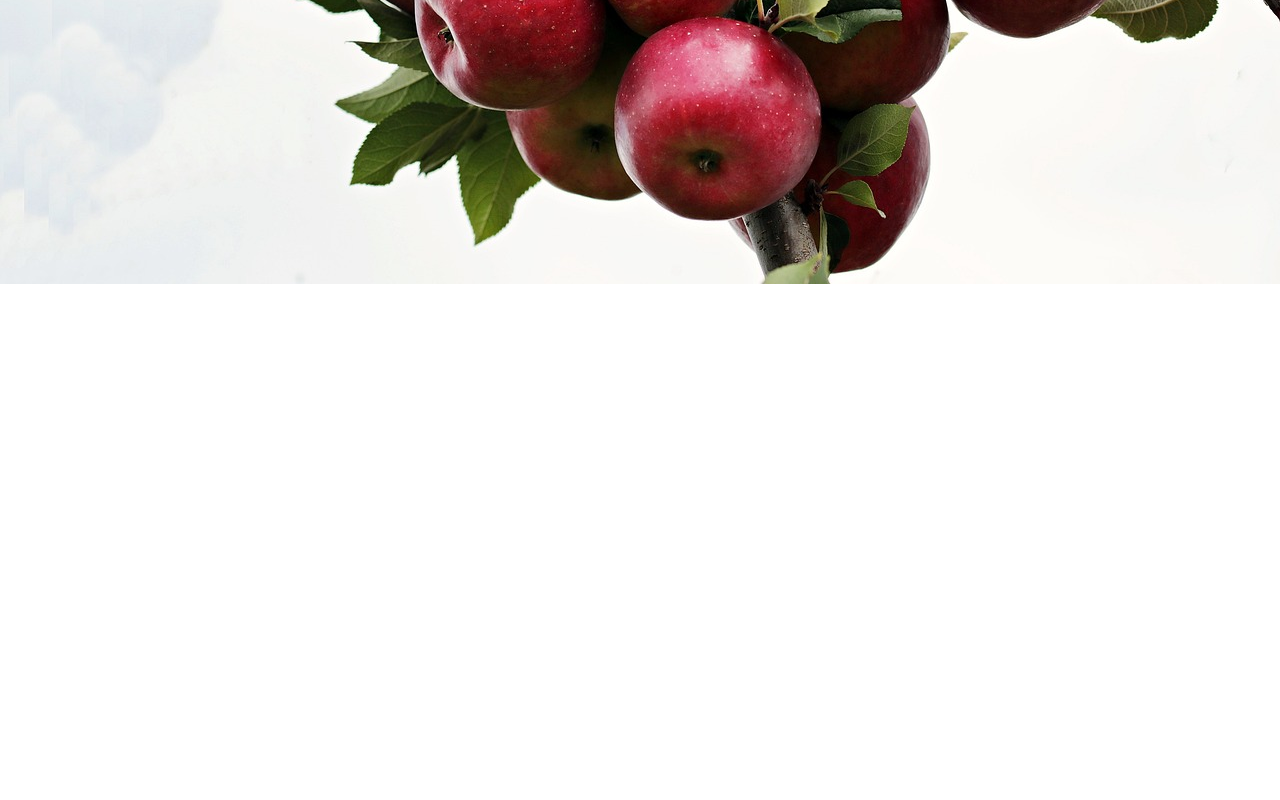
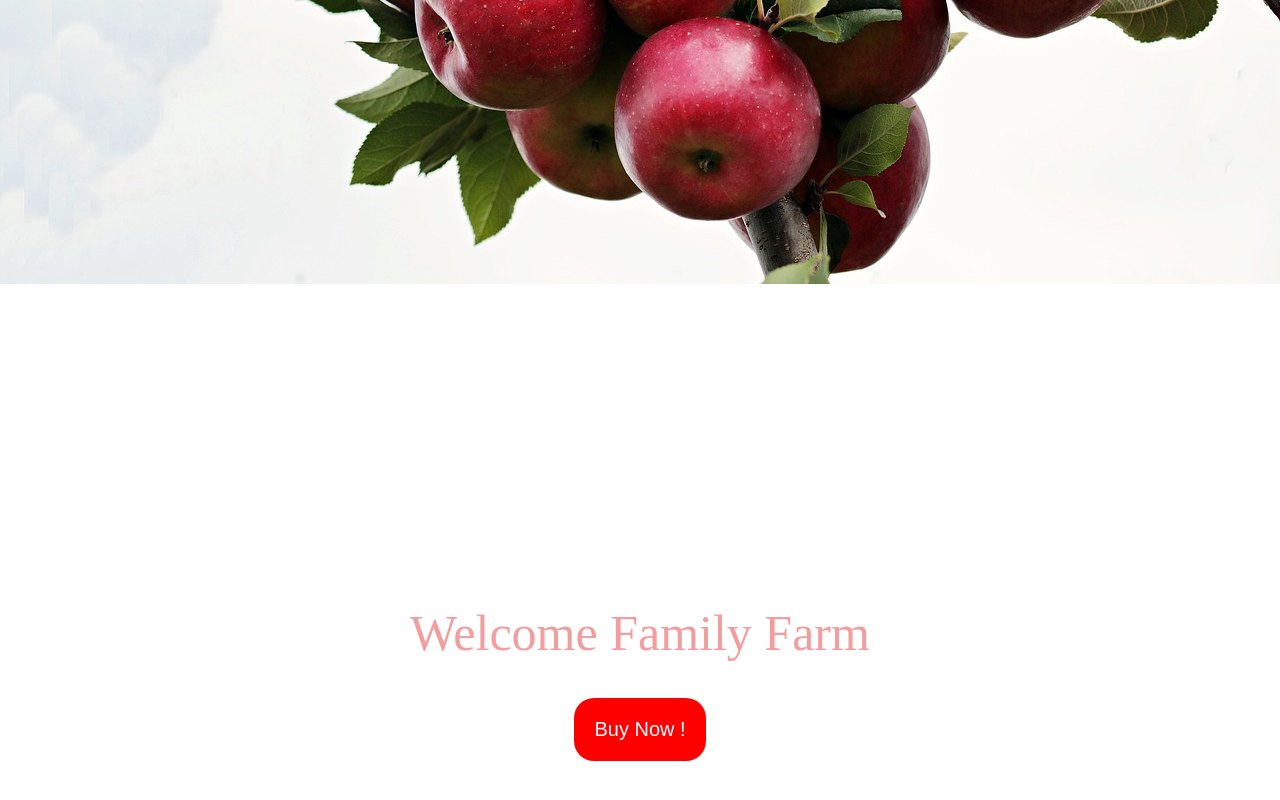
Before and after one commit to Farm-Apple/Apple_FE, a React (Vite) app: page / in a window 1280 px wide. Shown: the part 516-1316 px from the top of the page. Before the commit the page ends 800 px from the top, so only its background shows below. Built offline with nearby package versions, Linux system fonts and the light colour scheme.

Commit message:
🎨style: ProductType.tsx scroll event 작업 진행

```diff
--- a/package.json
+++ b/package.json
@@ -10,6 +10,7 @@
     "preview": "vite preview"
   },
   "dependencies": {
+    "gsap": "^3.12.2",
     "react": "^18.2.0",
     "react-dom": "^18.2.0",
     "react-router-dom": "^6.16.0",
--- a/src/page/Home/Home.tsx
+++ b/src/page/Home/Home.tsx
@@ -1,12 +1,15 @@
 import React from 'react';
 import PageLayout from '../../components/PageLayout.tsx';
 import Introduction from "./Introduction.tsx";
+import ProductType from "./ProductType.tsx";
 
 const HomePage: React.FC = () => {
+
   return (
     <>
         <PageLayout>
             <Introduction/>
+            <ProductType/>
         </PageLayout>
     </>
   );
--- a/src/page/Home/Introduction.tsx
+++ b/src/page/Home/Introduction.tsx
@@ -15,9 +15,8 @@ const slideIn = keyframes`
 
 const IntroductionContainer = styled.section`
   height:100vh;
-  background: url(${mainApple});
+  background: url(${mainApple}) no-repeat;
   background-size:cover;
-  background-repeat: no-repeat;
   display:flex;
   flex-direction:column;
   align-items:center;
@@ -25,8 +24,8 @@ const IntroductionContainer = styled.section`
 `
 
 const IntroductionTitle = styled.h2`
-  font-size: 4em;
-  color: #e14444;
+  font-size: 5em;
+  color: #f39e9e;
   text-align: center;
   animation: ${slideIn} 2s ease forwards;
 `
@@ -54,9 +53,9 @@ const Introduction: React.FC = () => {
         <>
             <IntroductionContainer>
                 <IntroductionTitle>
-                    우리 농장 사과는 진짜 맛있는데,<br/> 뭐라 설명할 방법이 없네요
+                    Welcome Family Farm
                 </IntroductionTitle>
-                <IntroductionButton>우리농장 사과 사러가기</IntroductionButton>
+                <IntroductionButton>Buy Now !</IntroductionButton>
             </IntroductionContainer>
         </>
     )
--- /dev/null
+++ b/src/page/Home/ProductType.tsx
@@ -0,0 +1,87 @@
+import React, {useEffect, useState} from "react";
+import styled, {keyframes} from "styled-components";
+
+const slideIn = keyframes`
+  from {
+    opacity: 0;
+    transform: translateX(150px); /* 초기 위치 설정 */
+  }
+  to {
+    opacity: 1;
+    transform: translateX(0); /* 최종 위치 설정 */
+  }
+`;
+
+const ProductTypeContainer = styled.section`
+  height:100vh;
+  display:flex;
+  flex-direction:column;
+  align-items:center;
+  justify-content:center;
+`
+
+const ProductTypeTitle = styled.h2`
+  font-size: 5em;
+  color: #f39e9e;
+  text-align: center;
+  animation: ${slideIn} 3s ease forwards;
+`
+
+const ProductTypeButton = styled.button`
+  padding:1em;
+  margin-top:2em;
+  background-color: red;
+  color:white;
+  border-radius:1em;
+  font-size:2em;
+  border:none;
+  cursor:pointer;
+  animation: ${slideIn} 3s ease forwards;
+  &:hover{
+    background-color:red;
+    color:black;
+  }
+`
+
+
+const ProductType: React.FC = () => {
+    const [isVisible, setIsVisible] = useState(false);
+
+    useEffect(() => {
+        const handleScroll = () => {
+            const section = document.getElementById('productTypeSection');
+            if(section){
+                const sectionPosition = section.getBoundingClientRect().top;
+                if(sectionPosition < window.innerHeight){
+                    setIsVisible(true);
+                }
+            }
+        }
+
+        window.addEventListener('scroll', handleScroll);
+        return () => {
+            window.removeEventListener('scroll', handleScroll);
+        }
+    }, [])
+
+
+    return(
+        <>
+            <ProductTypeContainer id="productTypeSection">
+                {
+                    isVisible ?
+                        <>
+                            <ProductTypeTitle>
+                                Welcome Family Farm
+                            </ProductTypeTitle>
+                            <ProductTypeButton>Buy Now !</ProductTypeButton>
+                        </>
+                        :
+                        null
+                }
+            </ProductTypeContainer>
+        </>
+    )
+}
+
+export default ProductType
```
Also changed, not shown: 1 other file (tests, documents, lock files or other folders).
